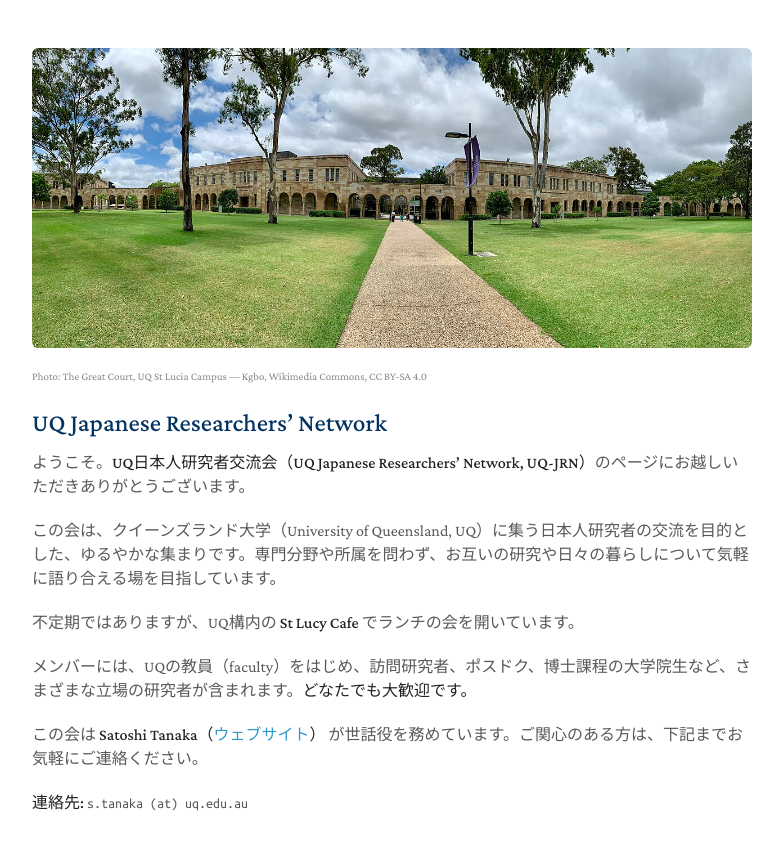
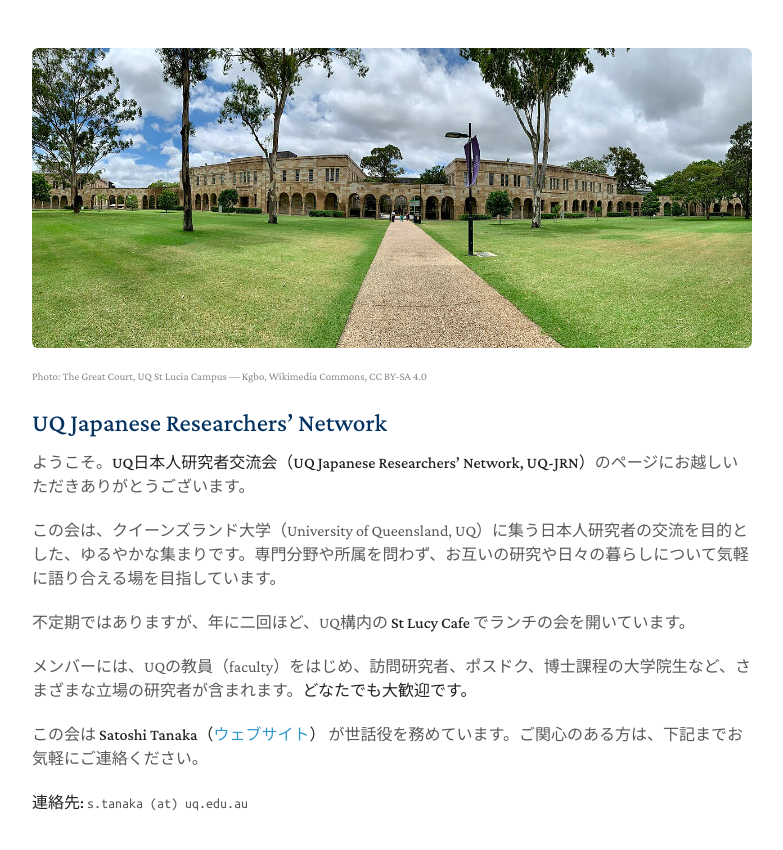
Before and after one commit to econtanaka/econtanaka.github.io, a Jekyll site: the page built from uq-japanese-researchers.md, in a window 1280 px wide. Shown: the top 850 px of the page, without its empty margins (248-1031 px from the left). Built offline with Jekyll 4.4.1, drawn with Linux system fonts in a browser that asks for light colours.

Commit message:
Note lunch gathering is held about twice a year
Co-Authored-By: Claude Opus 4.8 (1M context) <noreply@anthropic.com>

```diff
--- a/uq-japanese-researchers.md
+++ b/uq-japanese-researchers.md
@@ -11,7 +11,7 @@ layout: network
 
 この会は、クイーンズランド大学（University of Queensland, UQ）に集う日本人研究者の交流を目的とした、ゆるやかな集まりです。専門分野や所属を問わず、お互いの研究や日々の暮らしについて気軽に語り合える場を目指しています。
 
-不定期ではありますが、UQ構内の **St Lucy Cafe** でランチの会を開いています。
+不定期ではありますが、年に二回ほど、UQ構内の **St Lucy Cafe** でランチの会を開いています。
 
 メンバーには、UQの教員（faculty）をはじめ、訪問研究者、ポスドク、博士課程の大学院生など、さまざまな立場の研究者が含まれます。**どなたでも大歓迎です。**
 
```
